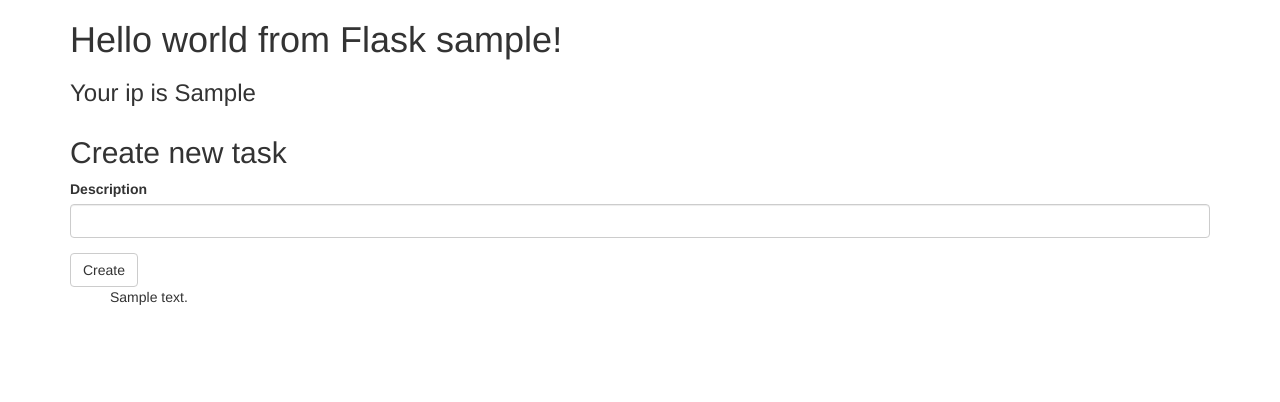
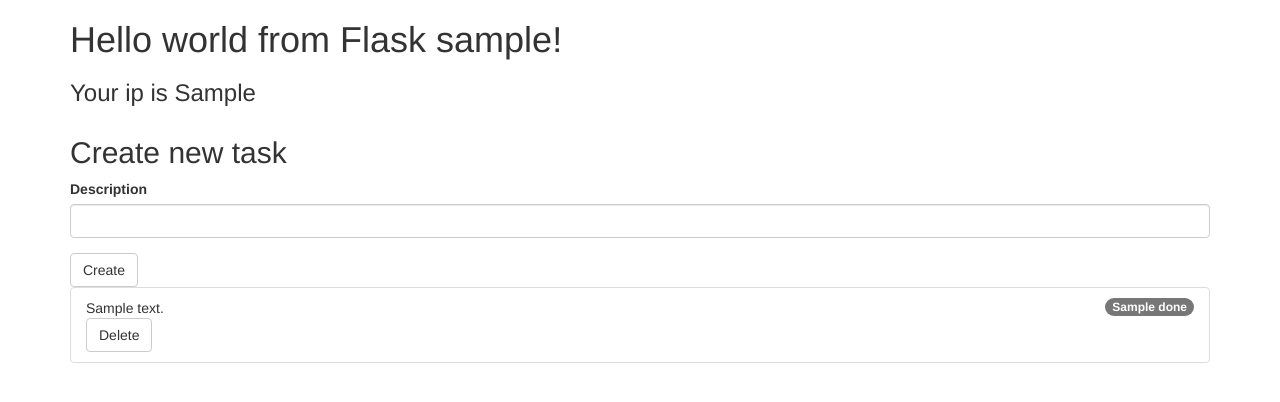
Before and after one commit to terracing/tasks, a Flask app: template app/templates/hello.html in a window 1280 px wide. Shown: the part 32-434 px from the top of the page. Run offline with Flask 2, Linux system fonts and the light colour scheme; the template is opened without the code that fills it: values that come from a table or form of the project are taken from there, most other values are stand-ins (such as "Sample title", 1, 10 or a date in 2020); some libraries are stand-ins or nearby versions.

Commit message:
Delete tasks method

```diff
--- a/app/forms.py
+++ b/app/forms.py
@@ -1,3 +1,4 @@
+from re import sub
 from flask_wtf import FlaskForm
 from wtforms.fields import StringField, PasswordField, SubmitField
 from wtforms.validators import DataRequired
@@ -11,3 +12,7 @@ class LoginForm(FlaskForm):
 class TodoForm(FlaskForm):
     description = StringField('Description', validators=[DataRequired()])
     submit = SubmitField('Create')
+
+
+class DeleteTodoForm(FlaskForm):
+    submit = SubmitField('Delete')
--- a/app/templates/hello.html
+++ b/app/templates/hello.html
@@ -27,9 +27,9 @@
 </div>
 <div class="row">
     <div class="col-sm-12">
-        <ul>
+        <ul class="list-group">
         {% for todo in todos %}
-            {{ macros.render_todo(todo) }}
+            {{ macros.render_todo(todo, delete_todo_form) }}
         {% endfor %}
         </ul>
     </div>
--- a/app/templates/macros.html
+++ b/app/templates/macros.html
@@ -1,3 +1,8 @@
-{% macro render_todo(todo) %}
-    <li>{{ todo.to_dict().description }}</li>
+{% import 'bootstrap/wtf.html' as wtf %}
+{% macro render_todo(todo, delete_todo_form) %}
+    <li class="list-group-item">
+        <span class="badge">{{ todo.to_dict().done }}</span>
+        {{ todo.to_dict().description }}
+        {{ wtf.quick_form(delete_todo_form, action=url_for('delete', todo_id=todo.id)) }}
+    </li>
 {% endmacro %}
--- a/main.py
+++ b/main.py
@@ -3,8 +3,8 @@ from flask import request, make_response, redirect, render_template, session, fl
 from flask_login import login_required, current_user
 
 from app import create_app
-from app.forms import TodoForm
-from app.firestore_service import get_todos, put_todo
+from app.forms import TodoForm, DeleteTodoForm
+from app.firestore_service import get_todos, put_todo, delete_todo
 
 app = create_app()
 
@@ -31,8 +31,9 @@ def hello():
     user_ip = session.get('user_ip')
     username = current_user.id
     todo_form = TodoForm()
+    delete_todo_form = DeleteTodoForm()
 
-    context = {'user_ip': user_ip, 'todos': get_todos(user_id=username), 'todo_form': todo_form, 'username': username}
+    context = {'user_ip': user_ip, 'todos': get_todos(user_id=username), 'todo_form': todo_form, 'delete_todo_form': delete_todo_form, 'username': username}
 
     if todo_form.validate_on_submit():
         put_todo(user_id = username, description = todo_form.description.data)
@@ -44,6 +45,14 @@ def hello():
     return render_template('hello.html', **context)
 
 
+@app.route('/todos/delete/<todo_id>', methods=['POST'])
+def delete(todo_id):
+    user_id = current_user.id
+    delete_todo(user_id=user_id, todo_id=todo_id)
+
+    return redirect(url_for('hello'))
+
+
 @app.errorhandler(404)
 def not_found(error):
     return render_template('404.html', error=error)
```
Also changed, not shown: app/firestore_service.py (+7 -1 lines).
